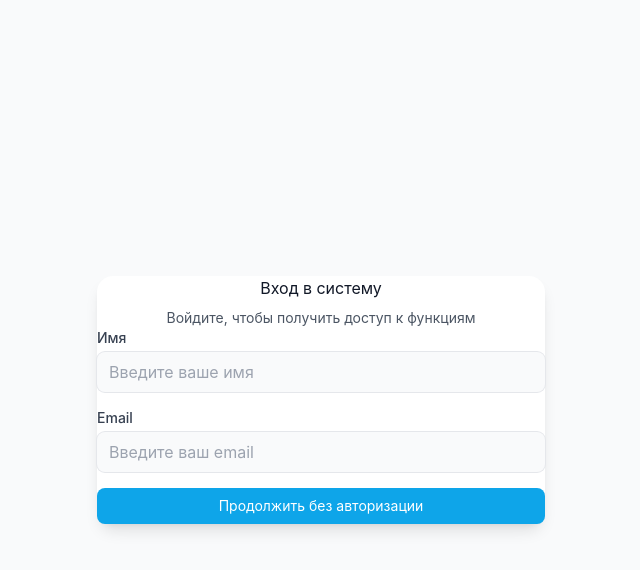
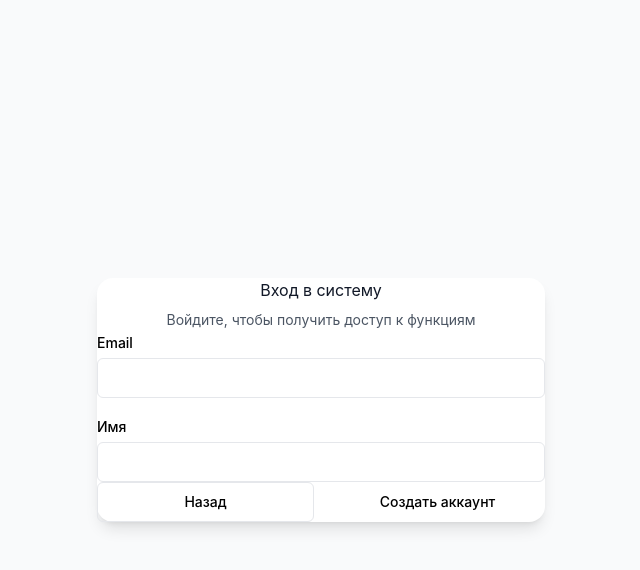
Before and after one commit to LPDWB/rwb-dashboard, a Next.js app: page /auth/signin in a window 1280 px wide. Both pictures are taken after a click on the button "Создать аккаунт вручную". Shown: the top 570 px of the page, without its empty margins (319-959 px from the left). Built offline with nearby package versions, Linux system fonts and the light colour scheme; no server answers.

Commit message:
fix: подключил Tailwind через _app.js

```diff
--- a/app/auth/signin/page.tsx
+++ b/app/auth/signin/page.tsx
@@ -4,19 +4,19 @@
 import { motion } from "framer-motion";
 import { useState, useEffect } from "react";
 import { useRouter } from "next/navigation";
-import ManualAuthForm from "@/components/ManualAuthForm";
+import { Button } from "@/components/ui/button";
+import { Input } from "@/components/ui/input";
+import { Label } from "@/components/ui/label";
+import { AlertCircle } from "lucide-react";
 
 export default function SignIn() {
   const [showManualAuth, setShowManualAuth] = useState(false);
-  const [googleAuthAvailable, setGoogleAuthAvailable] = useState(true);
+  const [email, setEmail] = useState("");
+  const [name, setName] = useState("");
+  const [error, setError] = useState("");
+  const [isLoading, setIsLoading] = useState(false);
   const router = useRouter();
   const { status } = useSession();
-
-  useEffect(() => {
-    // Check if Google auth is configured
-    const hasGoogleConfig = process.env.NEXT_PUBLIC_GOOGLE_CLIENT_ID && process.env.NEXT_PUBLIC_GOOGLE_CLIENT_SECRET;
-    setGoogleAuthAvailable(!!hasGoogleConfig);
-  }, []);
 
   useEffect(() => {
     // Redirect to dashboard if user is authenticated
@@ -25,15 +25,34 @@
     }
   }, [status, router]);
 
-  const handleManualAuth = (userData: any) => {
-    // Redirect to dashboard after manual auth
+  const handleManualAuth = async (e: React.FormEvent) => {
+    e.preventDefault();
+    setError("");
+    setIsLoading(true);
+
+    try {
+      const result = await signIn("credentials", {
+        email,
+        name,
+        redirect: false,
+      });
+
+      if (result?.error) {
+        setError(result.error);
+      } else {
         router.replace("/dashboard");
+      }
+    } catch (err) {
+      setError("Произошла ошибка при создании аккаунта");
+    } finally {
+      setIsLoading(false);
+    }
   };
 
   // Show loading state
   if (status === "loading") {
     return (
-      <div className="min-h-screen flex items-center justify-center bg-gray-50 dark:bg-dark-100">
+      <div className="min-h-screen flex items-center justify-center bg-gray-50 dark:bg-gray-900">
         <div className="text-center">
           <div className="animate-spin rounded-full h-12 w-12 border-b-2 border-primary-500 mx-auto"></div>
           <p className="mt-4 text-gray-600 dark:text-gray-400">Загрузка...</p>
@@ -48,14 +67,14 @@
   }
 
   return (
-    <div className="min-h-screen flex items-center justify-center bg-gray-50 dark:bg-dark-100">
+    <div className="min-h-screen flex items-center justify-center bg-gray-50 dark:bg-gray-900 px-4">
       <motion.div
         initial={{ opacity: 0, y: 20 }}
         animate={{ opacity: 1, y: 0 }}
-        className="max-w-md w-full space-y-8 p-8 bg-white dark:bg-dark-200 rounded-xl shadow-lg"
+        className="max-w-md w-full space-y-8 p-8 bg-white dark:bg-gray-800 rounded-xl shadow-lg"
       >
         <div>
-          <h2 className="mt-6 text-center text-3xl font-extrabold text-gray-900 dark:text-gray-100">
+          <h2 className="mt-6 text-center text-3xl font-extrabold text-gray-900 dark:text-white">
             Вход в систему
           </h2>
           <p className="mt-2 text-center text-sm text-gray-600 dark:text-gray-400">
@@ -65,8 +84,6 @@
 
         {!showManualAuth ? (
           <div className="mt-8 space-y-6">
-            {googleAuthAvailable ? (
-              <>
             <motion.button
               onClick={() => signIn("google", { callbackUrl: "/dashboard" })}
               className="w-full flex items-center justify-center px-4 py-2 border border-transparent rounded-md shadow-sm text-sm font-medium text-white bg-primary-500 hover:bg-primary-600 focus:outline-none focus:ring-2 focus:ring-offset-2 focus:ring-primary-500"
@@ -86,32 +103,69 @@
                 <div className="w-full border-t border-gray-300 dark:border-gray-600"></div>
               </div>
               <div className="relative flex justify-center text-sm">
-                    <span className="px-2 bg-white dark:bg-dark-200 text-gray-500 dark:text-gray-400">
+                <span className="px-2 bg-white dark:bg-gray-800 text-gray-500 dark:text-gray-400">
                   или
                 </span>
               </div>
             </div>
-              </>
-            ) : (
-              <motion.div
-                initial={{ opacity: 0 }}
-                animate={{ opacity: 1 }}
-                className="p-4 bg-yellow-50 dark:bg-yellow-900/20 rounded-lg text-yellow-800 dark:text-yellow-200 text-sm"
-              >
-                Авторизация через Google временно недоступна. Вы можете создать профиль вручную.
-              </motion.div>
-            )}
-            <motion.button
+            <Button
               onClick={() => setShowManualAuth(true)}
-              className="w-full flex items-center justify-center px-4 py-2 border border-gray-300 dark:border-gray-600 rounded-md shadow-sm text-sm font-medium text-gray-700 dark:text-gray-300 bg-white dark:bg-dark-300 hover:bg-gray-50 dark:hover:bg-dark-400 focus:outline-none focus:ring-2 focus:ring-offset-2 focus:ring-primary-500"
-              whileHover={{ scale: 1.02 }}
-              whileTap={{ scale: 0.98 }}
+              variant="outline"
+              className="w-full"
             >
               Создать аккаунт вручную
-            </motion.button>
+            </Button>
           </div>
         ) : (
-          <ManualAuthForm onAuth={handleManualAuth} />
+          <form onSubmit={handleManualAuth} className="mt-8 space-y-6">
+            {error && (
+              <div className="flex items-center gap-2 p-3 text-sm text-red-500 bg-red-50 dark:bg-red-900/20 rounded-lg">
+                <AlertCircle className="h-4 w-4" />
+                {error}
+              </div>
+            )}
+            <div className="space-y-4">
+              <div>
+                <Label htmlFor="email">Email</Label>
+                <Input
+                  id="email"
+                  type="email"
+                  value={email}
+                  onChange={(e) => setEmail(e.target.value)}
+                  required
+                  className="mt-1"
+                />
+              </div>
+              <div>
+                <Label htmlFor="name">Имя</Label>
+                <Input
+                  id="name"
+                  type="text"
+                  value={name}
+                  onChange={(e) => setName(e.target.value)}
+                  required
+                  className="mt-1"
+                />
+              </div>
+            </div>
+            <div className="flex gap-4">
+              <Button
+                type="button"
+                variant="outline"
+                onClick={() => setShowManualAuth(false)}
+                className="flex-1"
+              >
+                Назад
+              </Button>
+              <Button
+                type="submit"
+                className="flex-1"
+                disabled={isLoading}
+              >
+                {isLoading ? "Создание..." : "Создать аккаунт"}
+              </Button>
+            </div>
+          </form>
         )}
       </motion.div>
     </div>
--- /dev/null
+++ b/components/ui/input.tsx
@@ -0,0 +1,24 @@
+import * as React from "react";
+import { cn } from "@/lib/utils";
+
+export interface InputProps
+  extends React.InputHTMLAttributes<HTMLInputElement> {}
+
+const Input = React.forwardRef<HTMLInputElement, InputProps>(
+  ({ className, type, ...props }, ref) => {
+    return (
+      <input
+        type={type}
+        className={cn(
+          "flex h-10 w-full rounded-md border border-input bg-background px-3 py-2 text-sm ring-offset-background file:border-0 file:bg-transparent file:text-sm file:font-medium placeholder:text-muted-foreground focus-visible:outline-none focus-visible:ring-2 focus-visible:ring-ring focus-visible:ring-offset-2 disabled:cursor-not-allowed disabled:opacity-50",
+          className
+        )}
+        ref={ref}
+        {...props}
+      />
+    );
+  }
+);
+Input.displayName = "Input";
+
+export { Input };
--- /dev/null
+++ b/components/ui/label.tsx
@@ -0,0 +1,23 @@
+import * as React from "react";
+import { cn } from "@/lib/utils";
+
+export interface LabelProps
+  extends React.LabelHTMLAttributes<HTMLLabelElement> {}
+
+const Label = React.forwardRef<HTMLLabelElement, LabelProps>(
+  ({ className, ...props }, ref) => {
+    return (
+      <label
+        ref={ref}
+        className={cn(
+          "text-sm font-medium leading-none peer-disabled:cursor-not-allowed peer-disabled:opacity-70",
+          className
+        )}
+        {...props}
+      />
+    );
+  }
+);
+Label.displayName = "Label";
+
+export { Label };
```
Also changed, not shown: lib/auth.ts (+30 -0 lines). Lines whose indentation alone changed are shown as unchanged.
